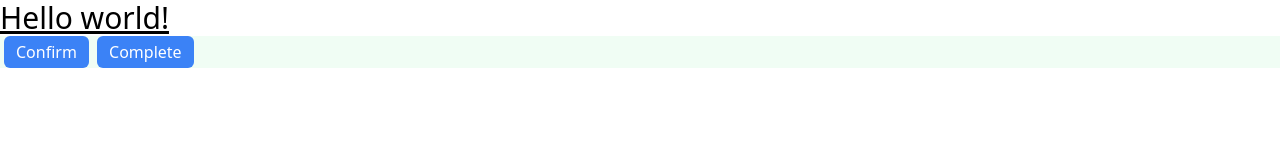
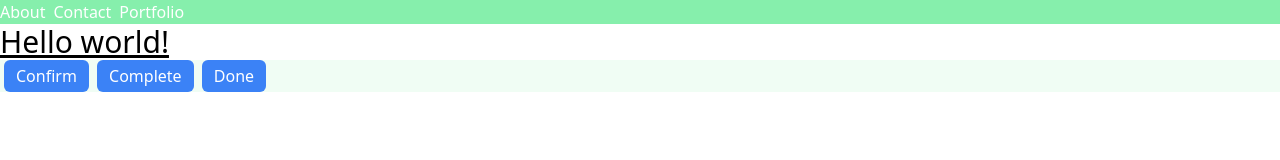
Before and after one commit to DimitrisZx/personal-page, a website built with Parcel: page src/index.html in a window 1280 px wide. Built offline with nearby package versions, Linux system fonts and the light colour scheme.

Commit message:
adds html structure

```diff
--- a/src/index.html
+++ b/src/index.html
@@ -8,10 +8,23 @@
     <link href="./index.css" rel="stylesheet" />
   </head>
   <body>
-    <h1 class="fon t-bold text-3xl underline">Hello world!</h1>
-    <div class="bg-green-50">
-      <button class="btn-primary">Confirm</button>
-      <button class="btn-primary">Complete</button>
-    </div>
+    <header>
+      <nav class="flex bg-green-300">
+        <ul class="flex">
+          <li class="mr-2 text-white">About</li>
+          <li class="mr-2 text-white">Contact</li>
+          <li class="text-white">Portfolio</li>
+        </ul>
+      </nav>
+    </header>
+    <main>
+      <h1 class="fon t-bold text-3xl underline">Hello world!</h1>
+      <div class="bg-green-50">
+        <button class="btn-primary">Confirm</button>
+        <button class="btn-primary">Complete</button>
+        <button class="btn-primary">Done</button>
+      </div>
+    </main>
+    <footer></footer>
   </body>
 </html>
```
